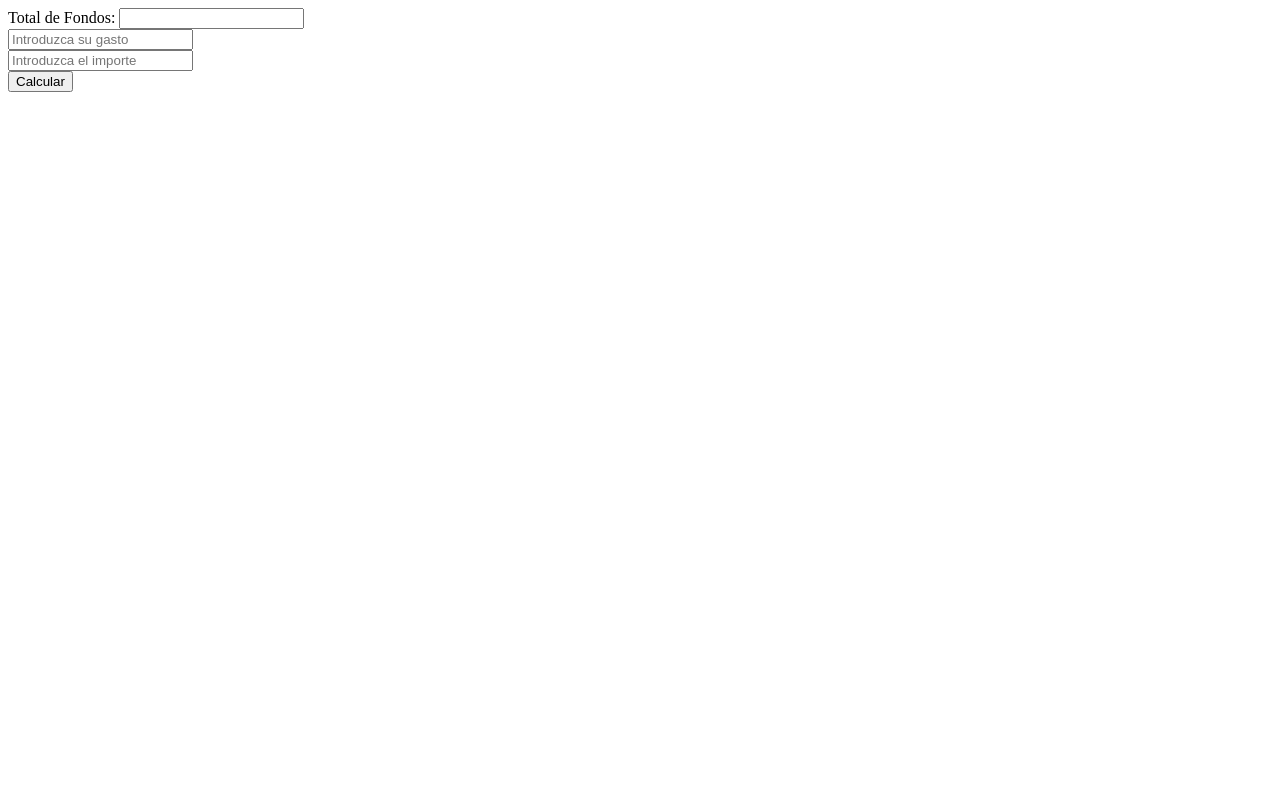
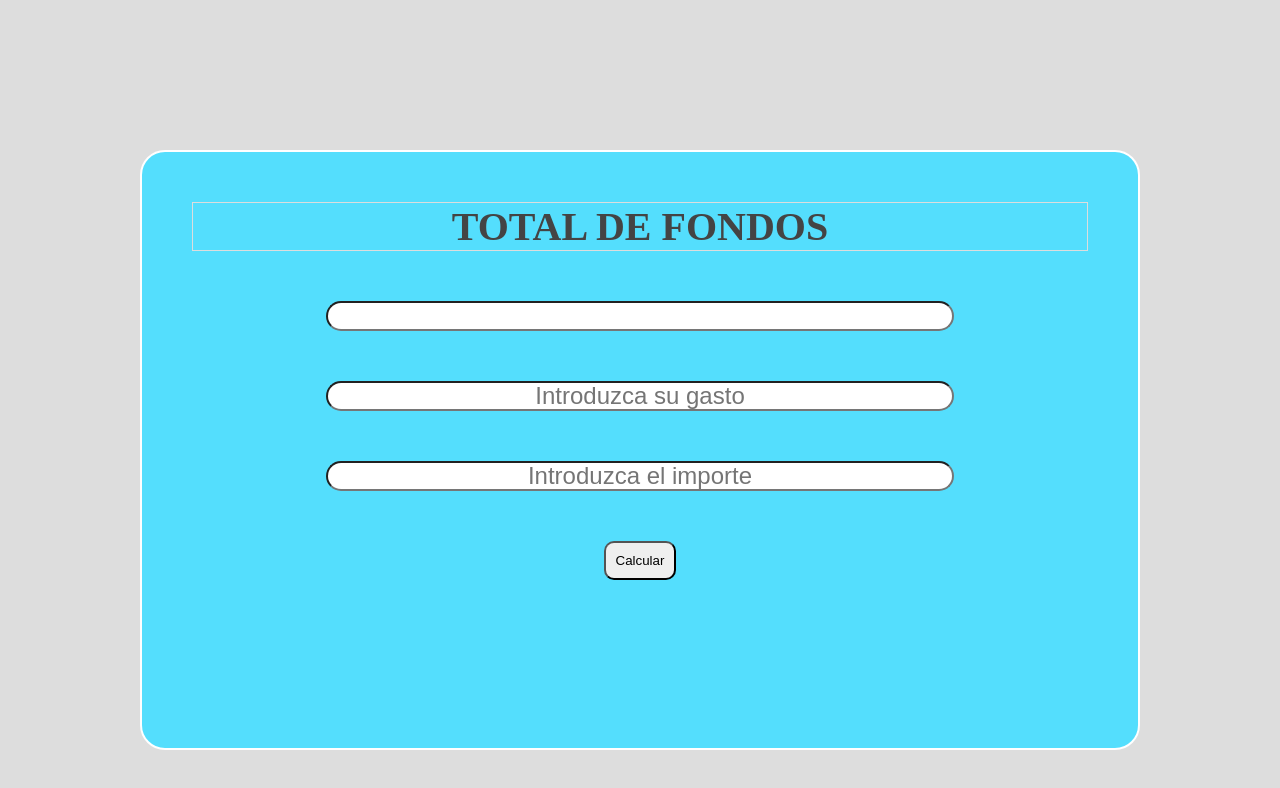
Before and after one commit to amgdevelop/calculadora_de_fondos, a plain HTML site: page index.html in a window 1280 px wide. Drawn offline with Linux system fonts and the light colour scheme.

Commit message:
Creacion de estilos css

```diff
--- /dev/null
+++ b/css/style.css
@@ -0,0 +1,44 @@
+* {
+  padding: 0;
+  margin: 0;
+  box-sizing: border-box;
+}
+
+body {
+  background-color: #ddd;
+}
+
+.contenedor {
+  width: 1000px;
+  height: 600px;
+  background-color: #54defd;
+  border: 2px solid #fff;
+  margin: 150px auto;
+  text-align: center;
+  border-radius: 25px;
+}
+
+.contenedor h1 {
+  margin-bottom: 50px;
+  font-weight: 700;
+  font-size: 40px;
+  color: #444;
+  border: 1px solid #ddd;
+}
+
+.contenedor > div {
+  margin: 50px;
+}
+
+.contenedor input {
+  width: 70%;
+  height: 30px;
+  font-size: 24px;
+  text-align: center;
+  border-radius: 25px;
+}
+
+.contenedor button {
+  padding: 10px;
+  border-radius: 10px;
+}
--- a/index.html
+++ b/index.html
@@ -5,11 +5,12 @@
     <meta name="viewport" content="width=device-width, initial-scale=1.0" />
     <meta http-equiv="X-UA-Compatible" content="ie=edge" />
     <title>Calculadora de fondos</title>
+    <link rel="stylesheet" href="css/style.css" />
   </head>
   <body>
     <div class="contenedor">
       <div id="totalFondos">
-        Total de Fondos:
+        <h1>TOTAL DE FONDOS</h1>
         <input type="text" name="" id="" />
       </div>
 
```
